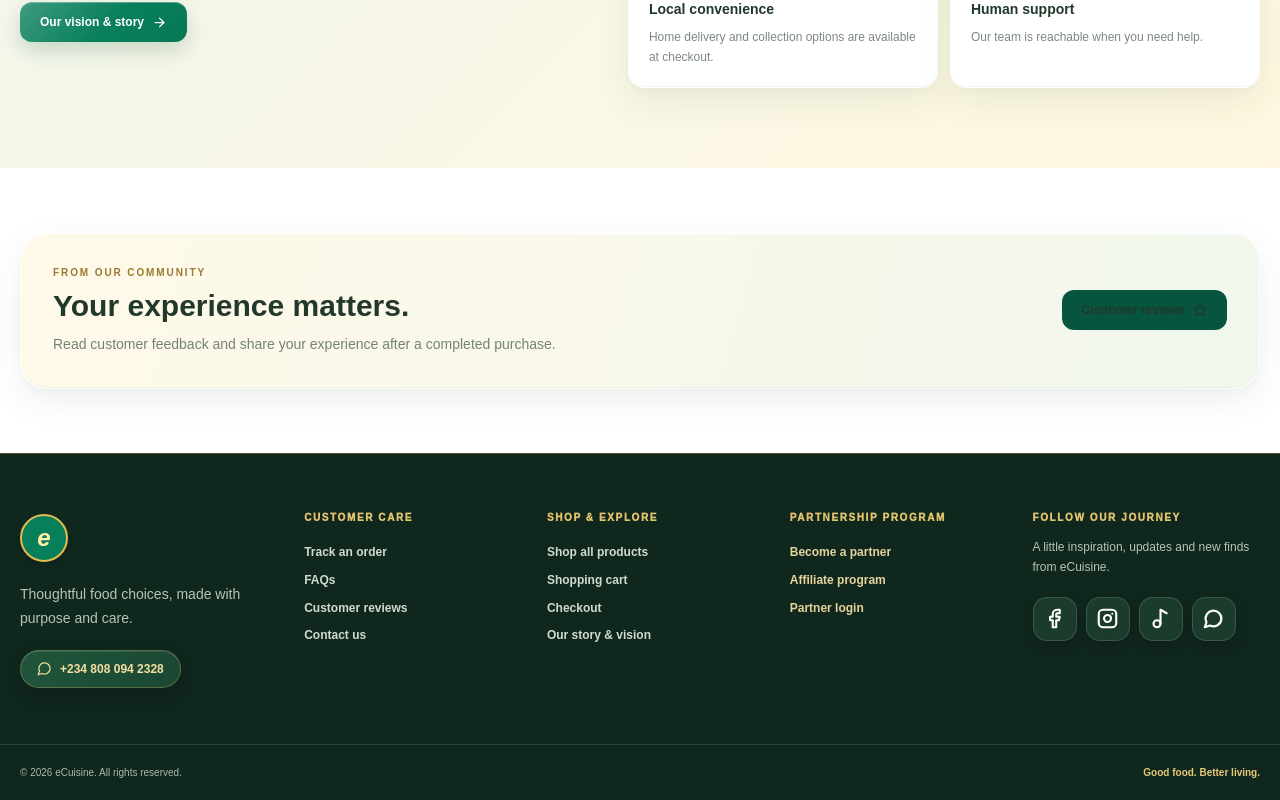
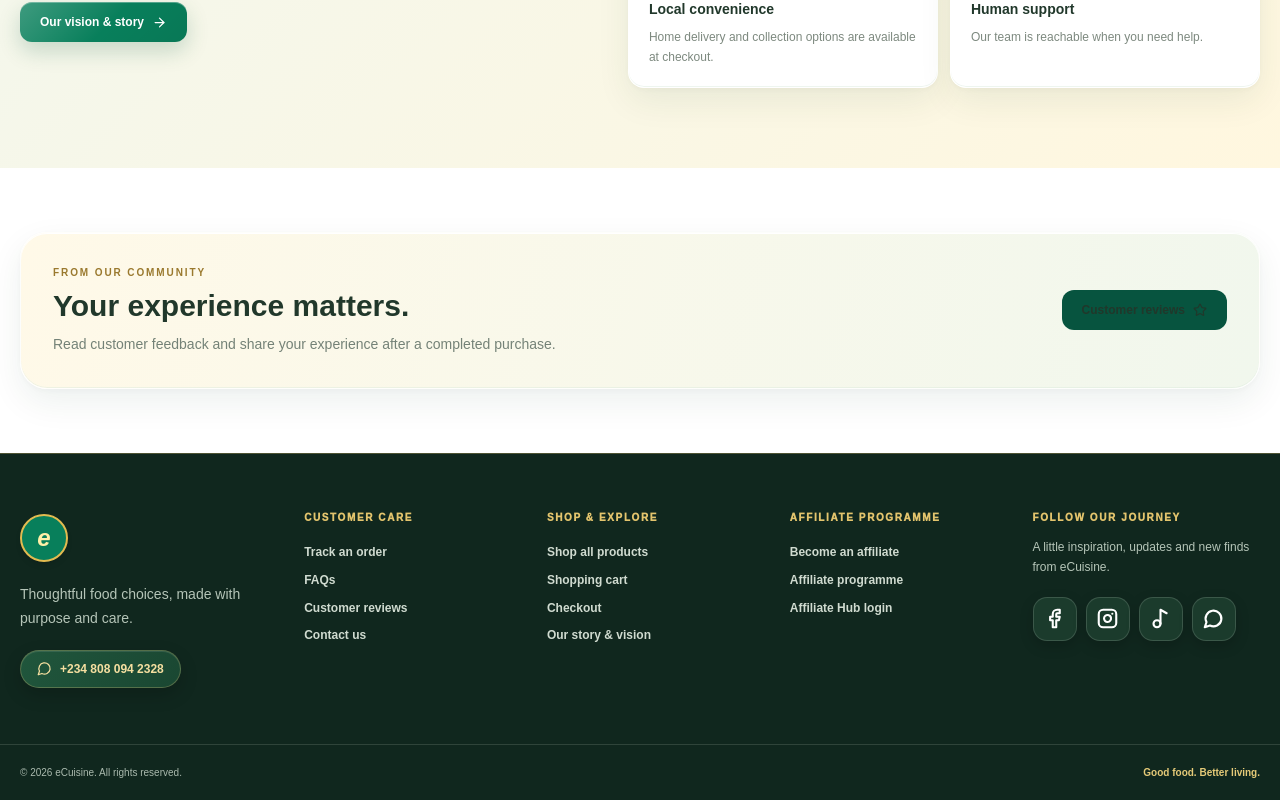
Before and after one commit to ecuisinefoods-collab/ecuisinefoods, a Next.js app: page / in a window 1280 px wide. Shown: the part 3781-4581 px from the top of the page. Built offline with nearby package versions, Linux system fonts and the light colour scheme; no server answers; the database is empty.

Commit message:
Rename storefront partner login to Affiliate Hub

```diff
--- a/src/app/page.tsx
+++ b/src/app/page.tsx
@@ -331,12 +331,12 @@ export default async function HomePage() {
             </div>
           </nav>
 
-          <nav className="ec-footer-group" aria-label="Partnership program">
-            <h3>Partnership program</h3>
+          <nav className="ec-footer-group" aria-label="Affiliate programme">
+            <h3>Affiliate programme</h3>
             <div className="ec-footer-links">
-              <Link href="/partnerships">Become a partner</Link>
-              <Link href="/affiliates">Affiliate program</Link>
-              <Link href="/partner">Partner login</Link>
+              <Link href="/affiliates">Become an affiliate</Link>
+              <Link href="/affiliates">Affiliate programme</Link>
+              <Link href="/affiliate">Affiliate Hub login</Link>
             </div>
           </nav>
 
```
